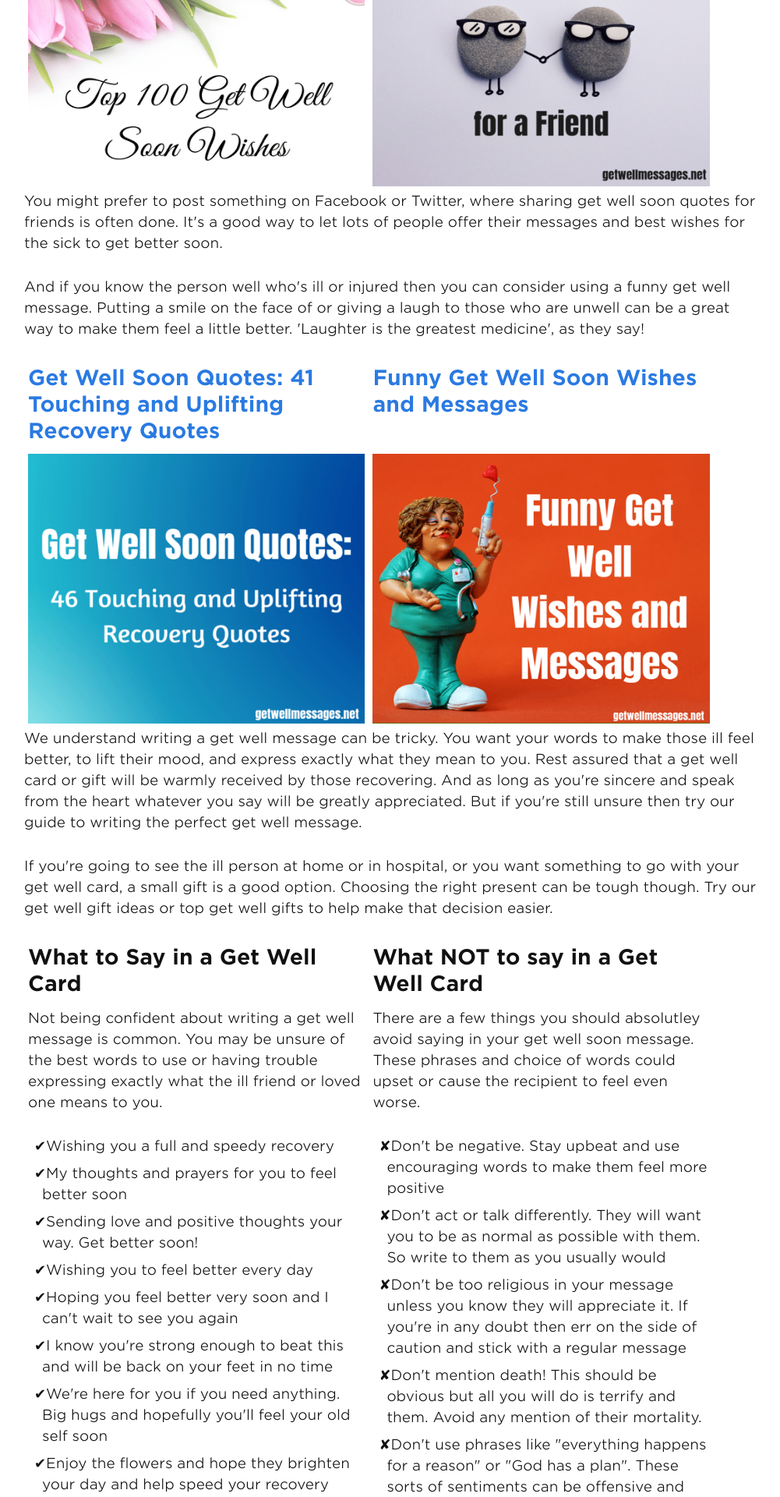
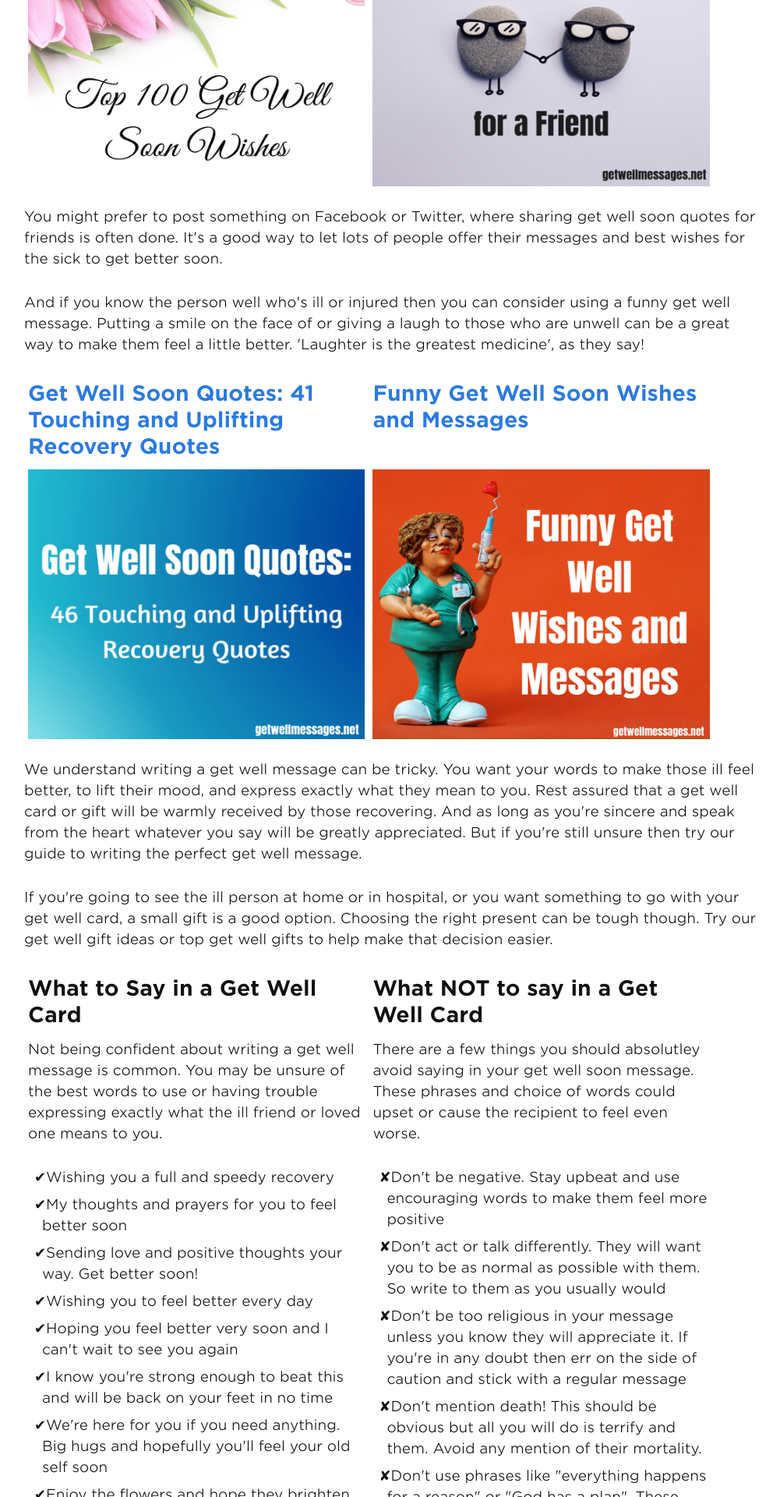
Before and after one commit to andyml123/andyml123.github.io, a Jekyll site: the page built from imagetest.md, in a window 1280 px wide. Shown: the part 768-2688 px from the top of the page at 78% size, without its empty margins (139-1140 px from the left). Built offline with Jekyll 4.4.1, drawn with Linux system fonts in a browser that asks for light colours.

Commit message:
Update _layout.scss

```diff
--- a/_sass/_layout.scss
+++ b/_sass/_layout.scss
@@ -541,6 +541,10 @@ content:" ►";
 font-size:10px;
 }
 
+.row {
+  margin-bottom:20px;
+}
+
 .column {
     float: left;
     width: 46%;
```
